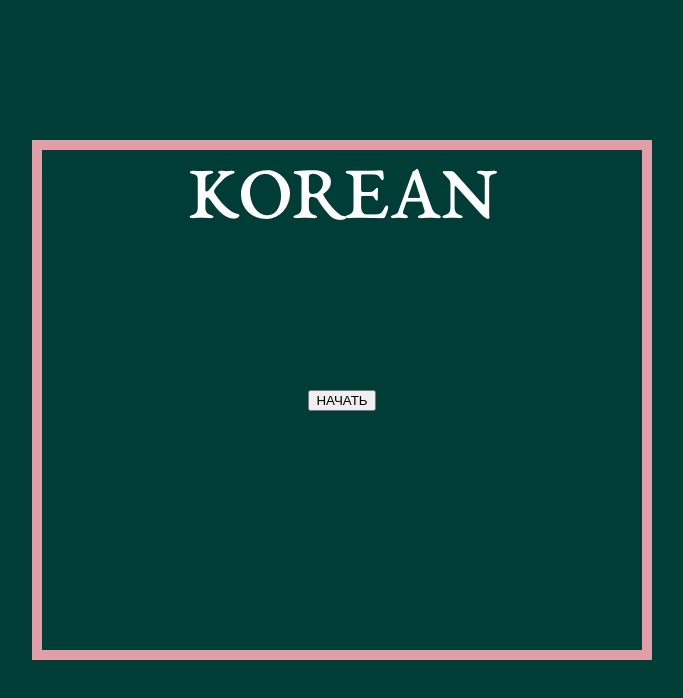
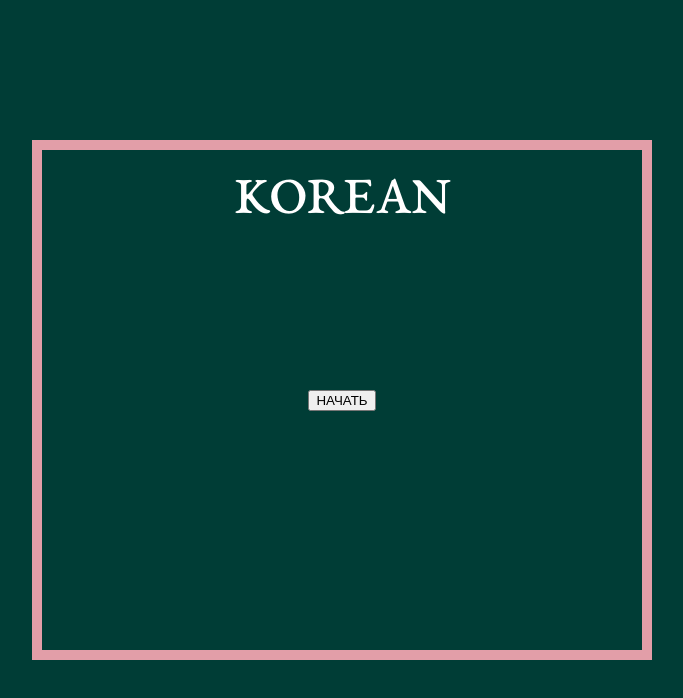
Before and after one commit to kaktuseducation/Korean, a plain HTML site: page index.html in a window 1280 px wide. Shown: the whole page, without its empty margins (298-981 px from the left). Drawn offline with Linux system fonts and the light colour scheme.

Commit message:
Update index.html

```diff
--- a/index.html
+++ b/index.html
@@ -18,6 +18,25 @@
              <button type = "start"> НАЧАТЬ </button>
          </div>
 
+         <script>
+            function FontSize() {
+                header = document.querySelector(".header");
+                rectangle = document.querySelector(".rectangle");
+                start = document.querySelector(".start");
+                var vh = window.innerHeight/100;
+                var vw = window.innerWidth/100;
+                hsize = Math.min(7*vh, 10*vw)
+                bsize = Math.min(4*vh, 5*vw)
+                header.style.fontSize = hsize + 'px';
+                rectangle.style.fontSize = bsize + 'px';
+                start.style.fontSize = bsize + 'px';
+            }
+
+            window.addEventListener('resize', FontSize);
+            FontSize();
+
+        </script>
+
     </body>
 
 </html>
```
